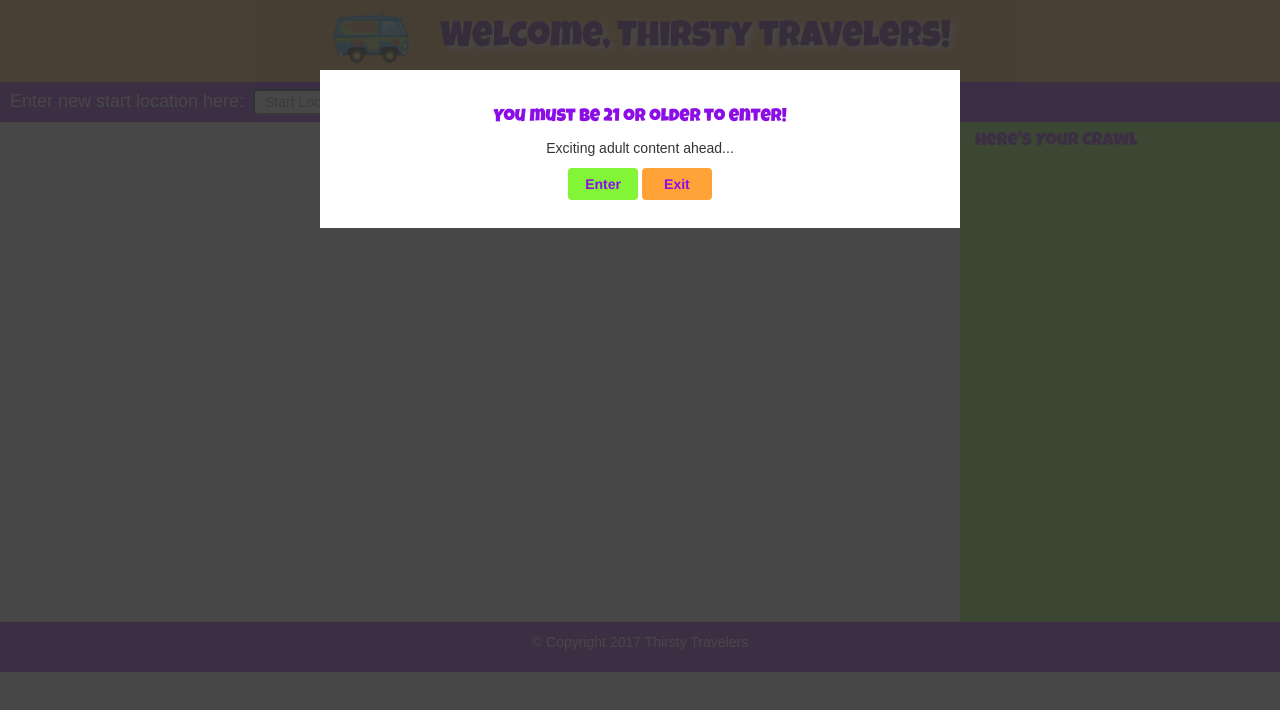
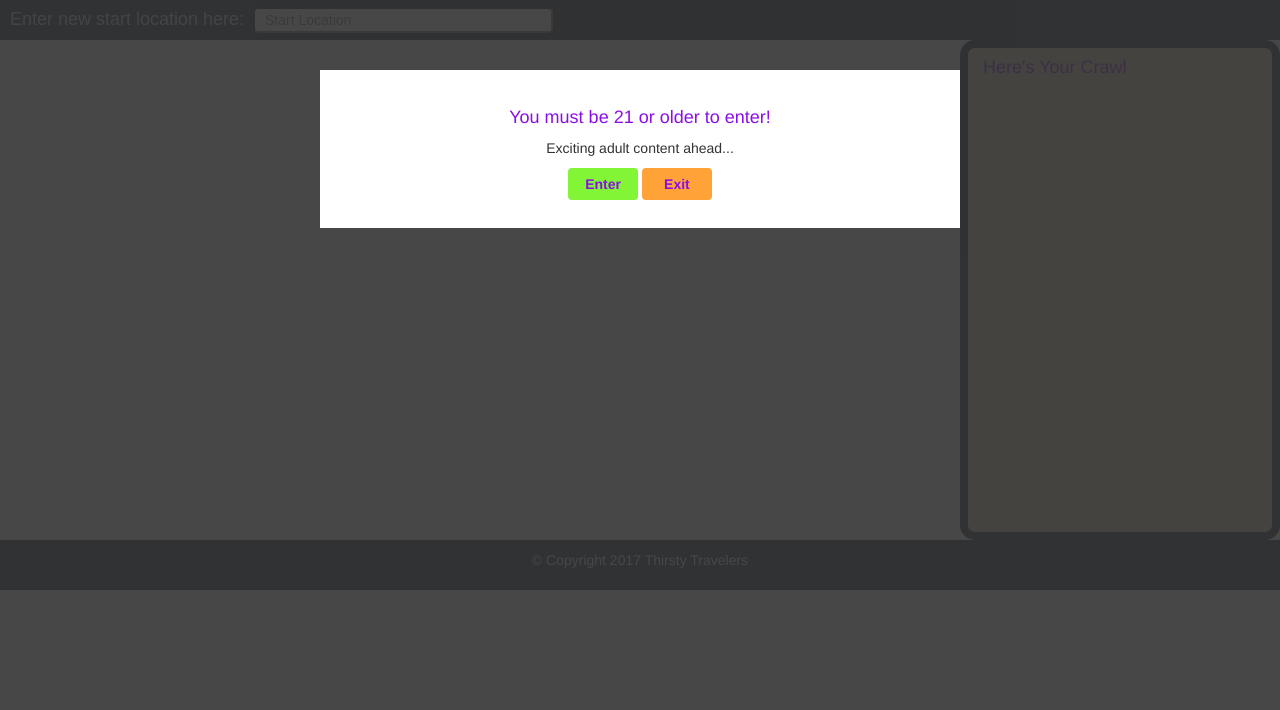
Before and after one commit to andylushman/Brewery-tour, a plain HTML site: page index.html in a window 1280 px wide. Drawn offline with nearby package versions, Linux system fonts and the light colour scheme; some packages are replaced by stand-ins of ours; no server answers; a web font is replaced by a local one.

```diff
--- a/assets/css/style.css
+++ b/assets/css/style.css
@@ -1,36 +1,16 @@
 /***********************
     Fonts
 ***********************/
-.header-icon {
-  height: 80px;
-  display: inline-block;
-  margin: -6px 24px 5px 3px;
-}
-
-.h1 {
-  font-family: "Luckiest Guy", cursive;
-  text-shadow: 4px 3px 6px #fff;
-  display: inline-block;
-}
-
-h4{
-  font-family: "Luckiest Guy", cursive;
-}
-
-h5 {
-  font-family: "Luckiest Guy", cursive;
-}
-
-p {
-  font-family: "Fresca", sans-serif;
-}
-
 #directions {
   display: inline-block;
-  color: white;
+  color: #d2dfe5;
   font-family: 'Fresca', sans-serif;
   font-size: 18px;
   margin: 5px;
+}
+
+p button {
+  color: #d2dfe5;
 }
 
 /***********************
@@ -41,7 +21,7 @@ p {
 }
 
 .form {
-  background-color: #8c0ee6;
+  background-color: #172536;
   padding: 5px;
 }
 
@@ -77,14 +57,17 @@ h4 {
 }
 
 .results {
-  background-color: #82f537;
+  background-color: #e7d3b8;
   height: 300px;
   overflow: auto;
+  border: 8px solid #172536;
+  border-radius: 15px;
+  z-index: 1;
 }
 
 .footer {
   padding: 10px;
-  background-color: #8c0ee6;
+  background-color: #172536;
   color: #fff;
 }
 
--- a/index.html
+++ b/index.html
@@ -34,30 +34,10 @@
 		<div class="container-fluid">
 			<!-- Row for Header -->
 			<div class="row">
-				<div class="col-lg-12 header text-center">
-					<img src="assets/images/mysterymachine.png" class="header-icon">
-					<h1 class="h1 h1-default">
-					Welcome, Thirsty Travelers!
-				</h1>
-				</div>
-			</div>
-
-	 		<!-- Row For User Options -->
-			<div class="row">
 				<div class="col-lg-12 form">
 					<form>
 						<h4 id="directions">Enter new start location here:</h4>
 						<input type="text" placeholder="Start Location" id="startLocation">
-
-						<!-- <select >
-							<option value="">Travel Type</option>
-							<option class="transportation" value="walking">Walking</option>
-							<option class="transportation" value="bicycle">Bicycle</option>
-							<option class="transportation" value="rideshare">Rideshare</option>
-						</select>
-						<button type="submit" class="btn btn-success" label="submit" input="submit">
-							LOAD MAP
-						</button> -->
 					</form>
 				</div>
 			</div><!-- /Row For Options-->
```
Also changed, not shown: assets/javascript/main.js (+0 -31 lines).
